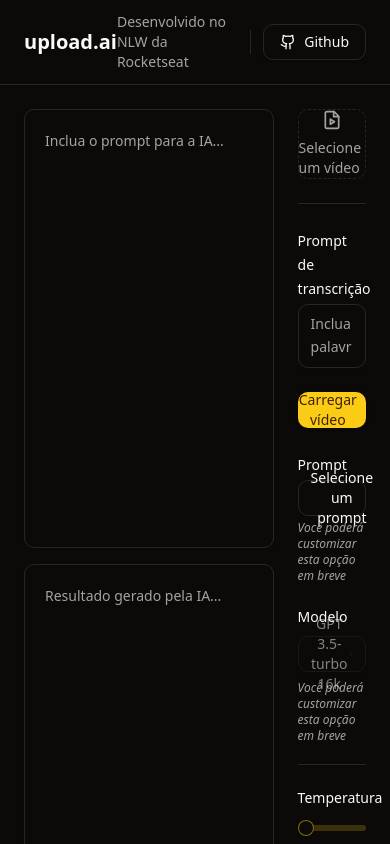
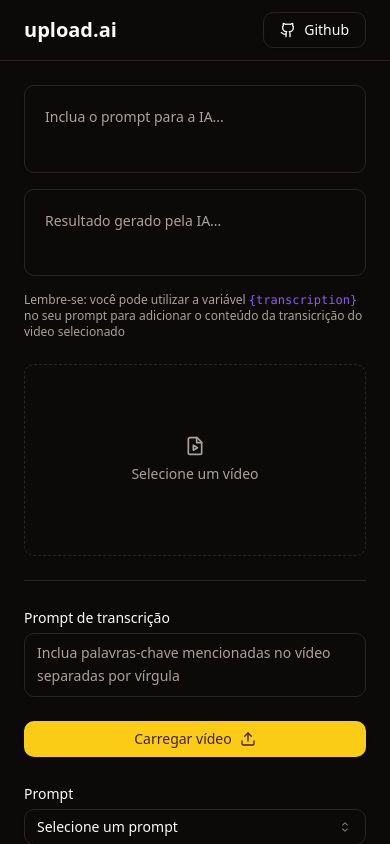
Before and after one commit to RenanFachin/RS_NLW-AI, a React (Vite) app in the folder upload-ai-web/: page / in a window 390 px wide. Shown: the top 844 px of the page. Built offline with nearby package versions, Linux system fonts and the light colour scheme.

Commit message:
feat: responsiveness

```diff
--- a/upload-ai-web/src/App.tsx
+++ b/upload-ai-web/src/App.tsx
@@ -15,12 +15,12 @@ export function App() {
 
 
         <div className="flex gap-3 items-center">
-          <span className="text-sm text-muted-foreground">
+          <span className="text-sm text-muted-foreground hidden lg:block">
             Desenvolvido no NLW da Rocketseat
           </span>
 
           {/* Por padrão ele vem na horizontal, mudando para vertical e definindo um tamanho */}
-          <Separator orientation="vertical" className="h-6" />
+          <Separator orientation="vertical" className="h-6 hidden lg:block" />
 
           <Button variant={"outline"}>
             <Github className="w-4 h-4 mr-2" />
@@ -31,7 +31,7 @@ export function App() {
 
       {/* Main */}
       {/* Flex-1 vai fazer ocupar o restante da altura limitado pela div pai */}
-      <main className="flex-1 p-6 flex gap-6">
+      <main className="flex-1 p-6 flex flex-col lg:flex-row gap-6">
         <div className="flex flex-col flex-1 gap-4">
           {/* textareas */}
           <div className="grid grid-rows-2 gap-4 flex-1">
@@ -48,15 +48,15 @@ export function App() {
             />
           </div>
 
-          <p className="text-sm text-muted-foreground">
+          <p className="text-xs lg:text-sm text-muted-foreground">
             Lembre-se: você pode utilizar a variável <code className="text-violet-500">{'{transcription}'}</code> no seu prompt para adicionar o conteúdo da transicrição do video selecionado
           </p>
 
         </div>
 
-        <aside className="w-1/5 space-y-6">
+        <aside className="lg:w-1/5 space-y-6">
           {/* Formulário 1  - carregar o vídeo */}
-          <form className="space-y-6">
+          <form className="space-y-6 ">
             <label htmlFor="video" className="border flex rounded-md aspect-video cursor-pointer border-dashed text-sm flex-col gap-2 items-center justify-center text-muted-foreground hover:bg-primary/5">
 
               <FileVideo className="w-5 h-5" />
```
